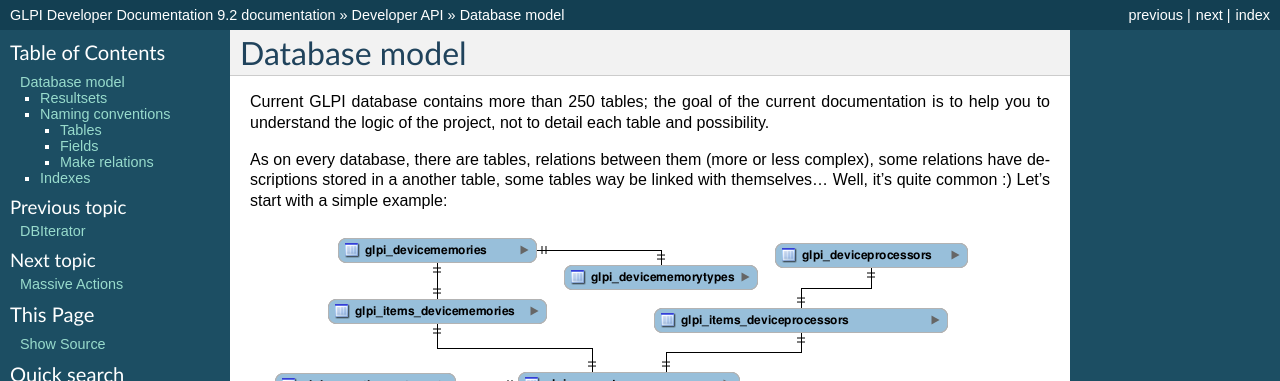
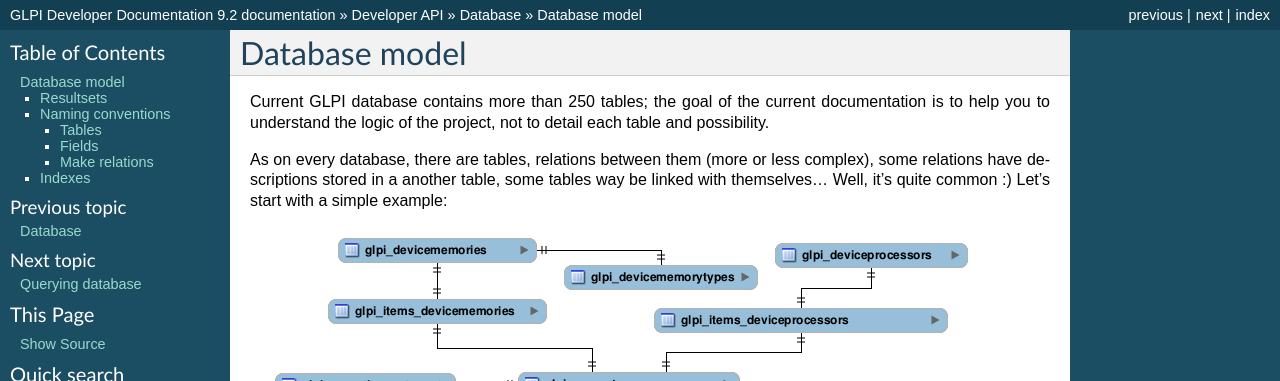
Before and after one commit to glpi-project/docdev, a Sphinx documentation site: the page built from source/devapi/database/dbmodel.rst, in a window 1280 px wide and 900 px high. Shown: the top 381 px of the window. Built offline with Sphinx 7.4.7, drawn with Linux system fonts in a browser that asks for light colours.

Commit message:
Regroup database related doc

```diff
--- a/source/devapi/dbmodel.rst
+++ b/source/devapi/database/dbmodel.rst
@@ -5,7 +7,7 @@
 
 As on every database, there are tables, relations between them (more or less complex), some relations have descriptions stored in a another table, some tables way be linked with themselves... Well, it's quite common :) Let's start with a simple example:
 
-.. image:: images/db_model_computer.png
+.. image:: ../images/db_model_computer.png
    :alt: Computer model part
    :align: center
 
--- /dev/null
+++ b/source/devapi/database/index.rst
@@ -0,0 +1,9 @@
+Database
+--------
+
+.. toctree::
+   :maxdepth: 2
+
+   dbmodel
+   querydb
+   dbiterator
--- a/source/devapi/index.rst
+++ b/source/devapi/index.rst
@@ -7,10 +7,8 @@
    :maxdepth: 2
 
    mainobjects
-   querydb
+   database/index
    search
-   dbiterator
-   dbmodel
    massiveactions
    rules
    translations
--- a/source/plugins/database.rst
+++ b/source/plugins/database.rst
@@ -5,7 +5,7 @@
 
    A plugin should **never** change core's database! It just add its own tables to manage its own data.
 
-Of course, plugins relies on :doc:`GLPI database model <../devapi/dbmodel>` and must therefore respect :ref:`database naming conventions <dbnaming_conventions>`.
+Of course, plugins relies on :ref:`GLPI database model <dbmodel>` and must therefore respect :ref:`database naming conventions <dbnaming_conventions>`.
 
 Creating, updating or removing tables is done by the plugin, at installation, update or uninstallation; functions added in the ``hook.php`` file will be used for that; and you will rely on the `Migration class <https://forge.glpi-project.org/apidoc/class-Migration.html>`_ provided from GLPI core. Please refer to this documentation do know more about various `Migration` possibilities.
 
```
Also changed, not shown: other parts of source/devapi/database/dbmodel.rst (+2 -0 lines), source/devapi/database/dbiterator.rst (renamed from source/devapi/dbiterator.rst), source/devapi/database/querydb.rst (renamed from source/devapi/querydb.rst).
